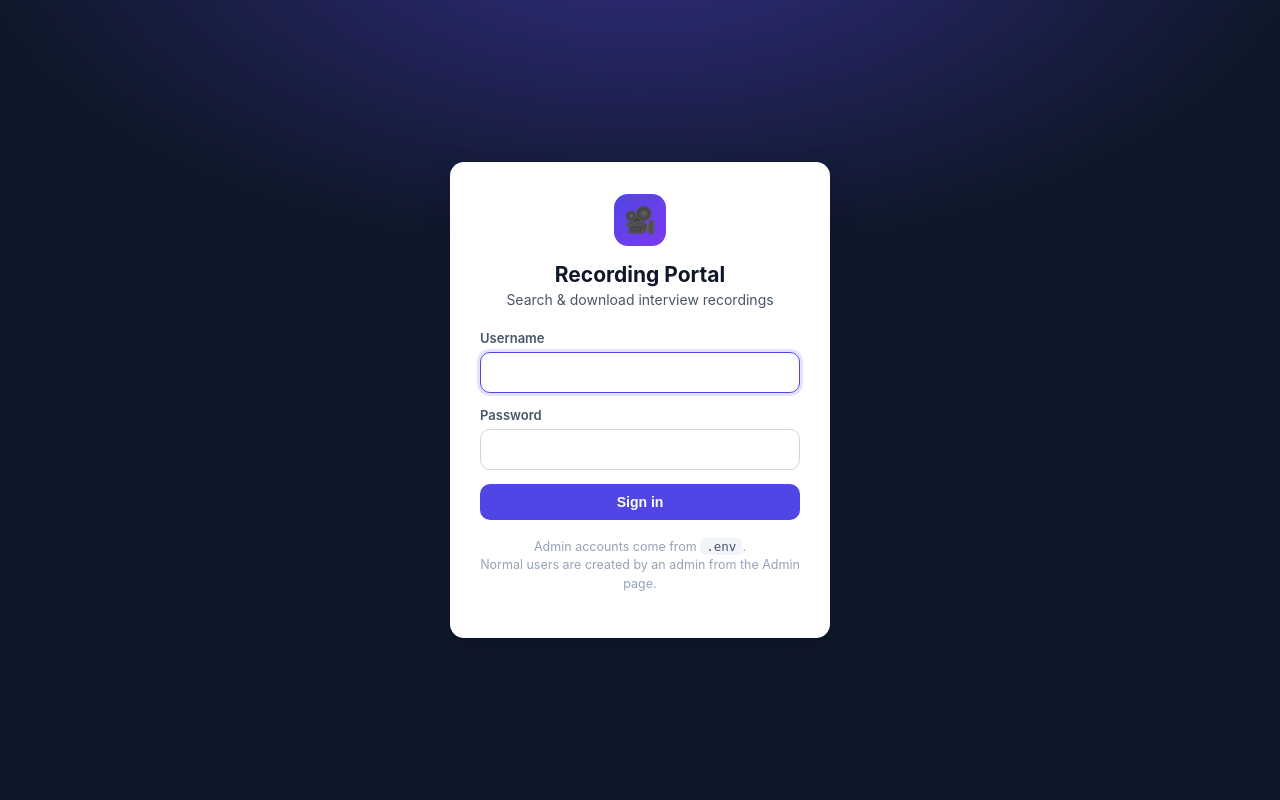
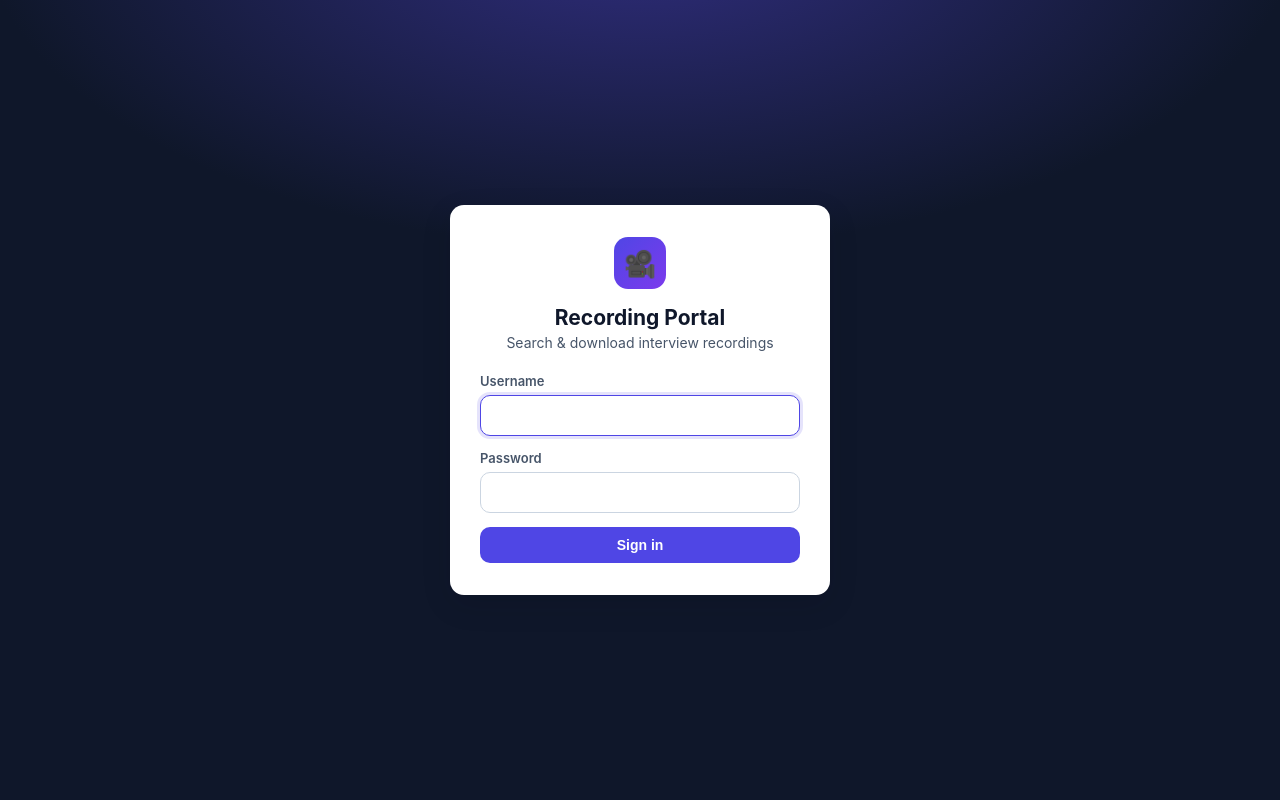
Before and after one commit to namanjain221995/Video-portal, a Flask app: page /login in a window 1280 px wide. Run offline with Flask 3, Linux system fonts and the light colour scheme; some libraries are stand-ins or nearby versions.

Commit message:
Update In login page

```diff
--- a/templates/login.html
+++ b/templates/login.html
@@ -24,10 +24,7 @@
       <button class="btn btn-primary btn-block" id="submit" type="submit">Sign in</button>
     </form>
 
-    <p class="login-hint">
-      Admin accounts come from <code>.env</code>.<br>
-      Normal users are created by an admin from the Admin page.
-    </p>
+
   </div>
 </div>
 
```
